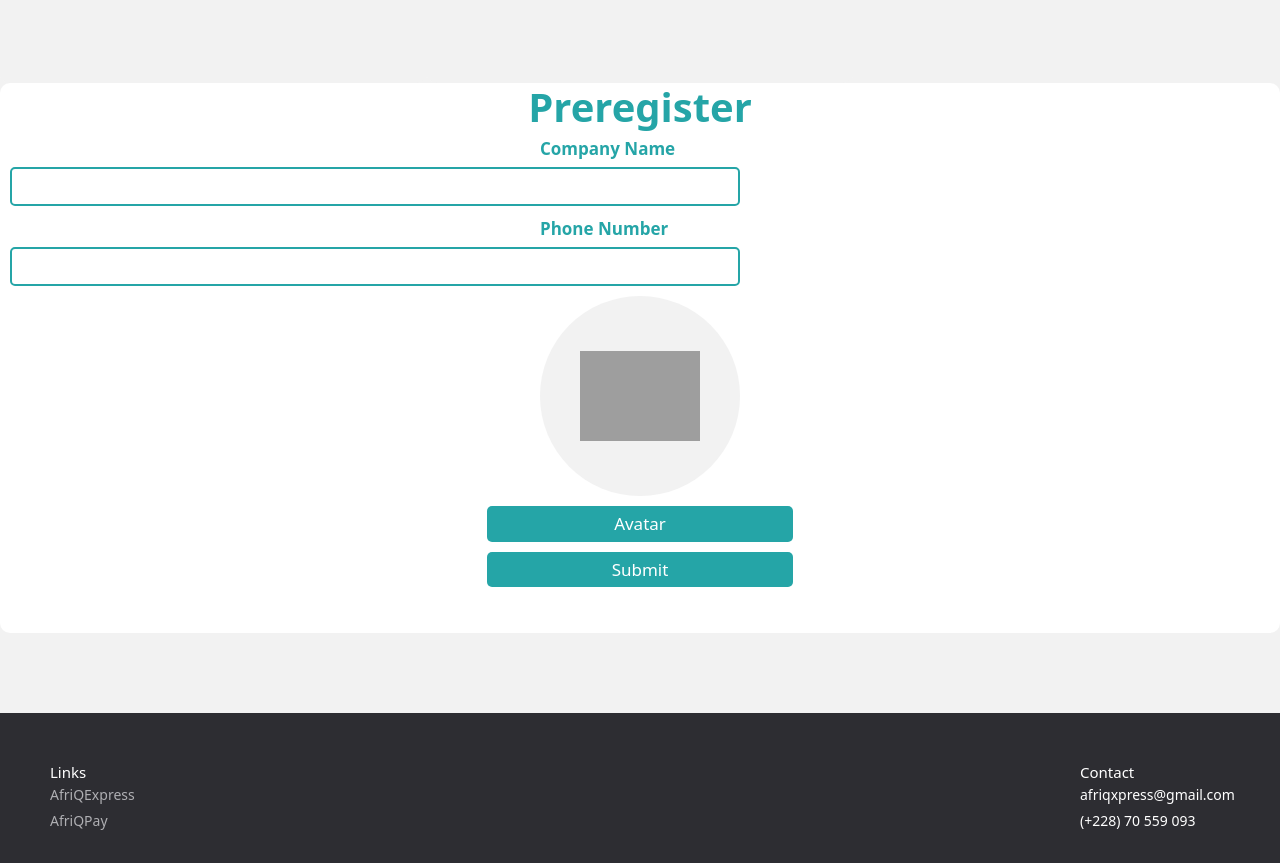
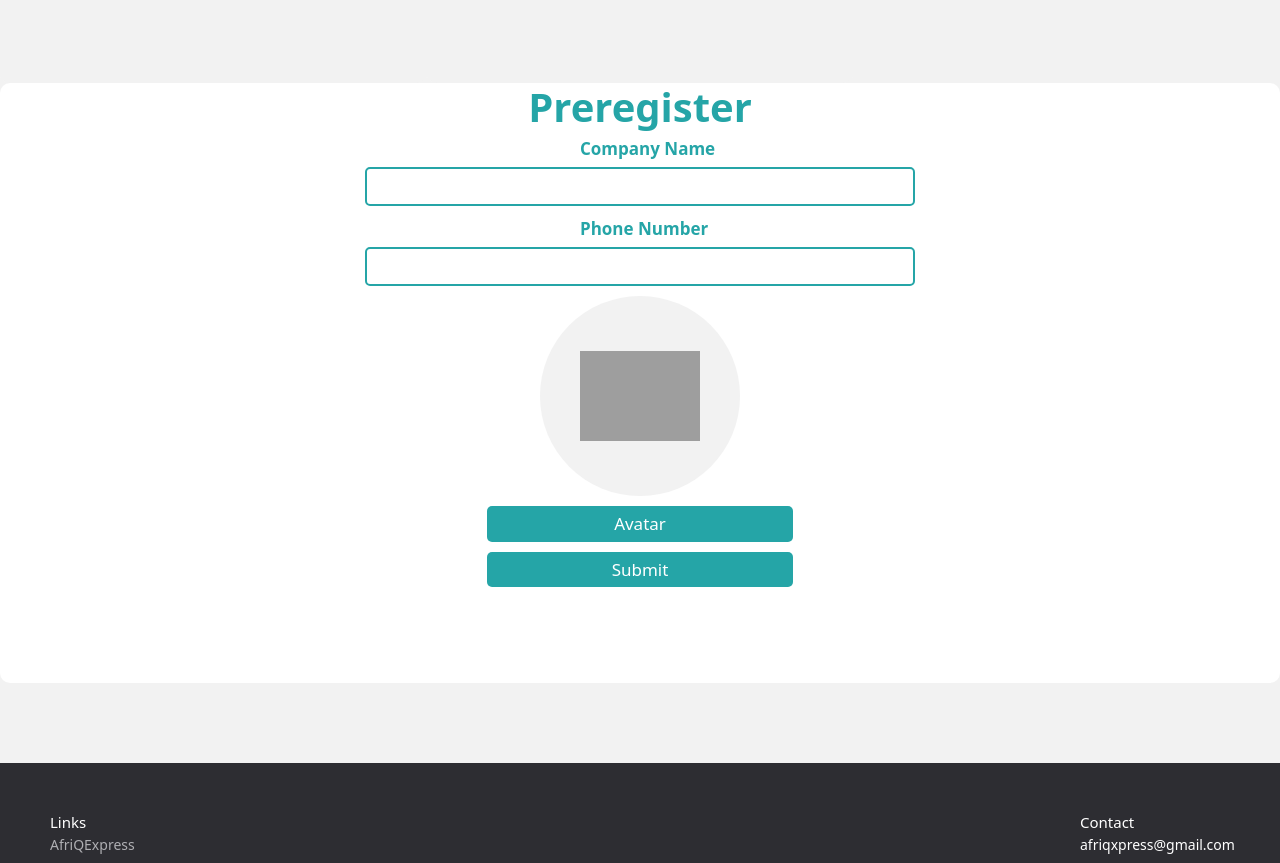
Before and after one commit to afriqexpress/home, a React (Vite) app: page /AfriQExpress in a window 1280 px wide. Shown: the part 1780-2643 px from the top of the page. Built offline with nearby package versions, Linux system fonts and the light colour scheme; no server answers; grey boxes are pictures that could not be loaded.

Commit message:
Final Changes for second live push

```diff
--- a/src/components/preregisterForm/forminput/forminput.css
+++ b/src/components/preregisterForm/forminput/forminput.css
@@ -20,6 +20,18 @@
     align-self: flex-end;
 }
 
+@media only screen and (max-width: 100rem) {
+    .form__label{
+        display: flex;
+        text-align: center;
+        padding-left: 4rem;
+    }
+    .form__field {
+        width: 55rem;
+        align-self: center;
+    }
+}
+
 @media only screen and (max-width: 60rem) {
     .form__label{
         display: flex;
--- a/src/components/preregisterForm/preregisterForm.css
+++ b/src/components/preregisterForm/preregisterForm.css
@@ -74,7 +74,7 @@
     justify-content: center;
     align-items: center;
     font-weight: 700;
-    color: white;
+    color: green;
 }
 
 @media only screen and (max-width: 100rem) {
@@ -85,15 +85,15 @@
         padding: 0 1rem;
         background-color: white;
         border-radius: 1rem;
-        height: 55rem;
+        height: 60rem;
         align-items: center;
+    }
+    .forminput__Container {
+        text-align: center;
     }
     .forminput__group {
         width: 20rem;
-        align-items: flex-start;
-    }
-    .preregisterForm h2 {
-        text-align: center;
+
     }
     .preregister__image {
         display: none;
@@ -109,7 +109,7 @@
         padding: 0 1rem;
         background-color: white;
         border-radius: 1rem;
-        height: 55rem;
+        height: 60rem;
         align-items: center;
     }
     .forminput__group {
--- a/src/components/preregisterForm/preregisterForm.tsx
+++ b/src/components/preregisterForm/preregisterForm.tsx
@@ -91,8 +91,8 @@ const PreregistrerForm = ({ appName }: Props) => {
                     <FormAvatar state={avatar} setState={setAvatar} />
                 </div>
 
+                <FormButton name="Submit" onClickCB={onSubmitButtonClick} />
                 {error ? <p className="form__error">{error}</p> : null}
-                <FormButton name="Submit" onClickCB={onSubmitButtonClick} />
                 {success ? <p className="form__success">Successfully preregistered!</p> : null}
             </div>
         </div>
```
